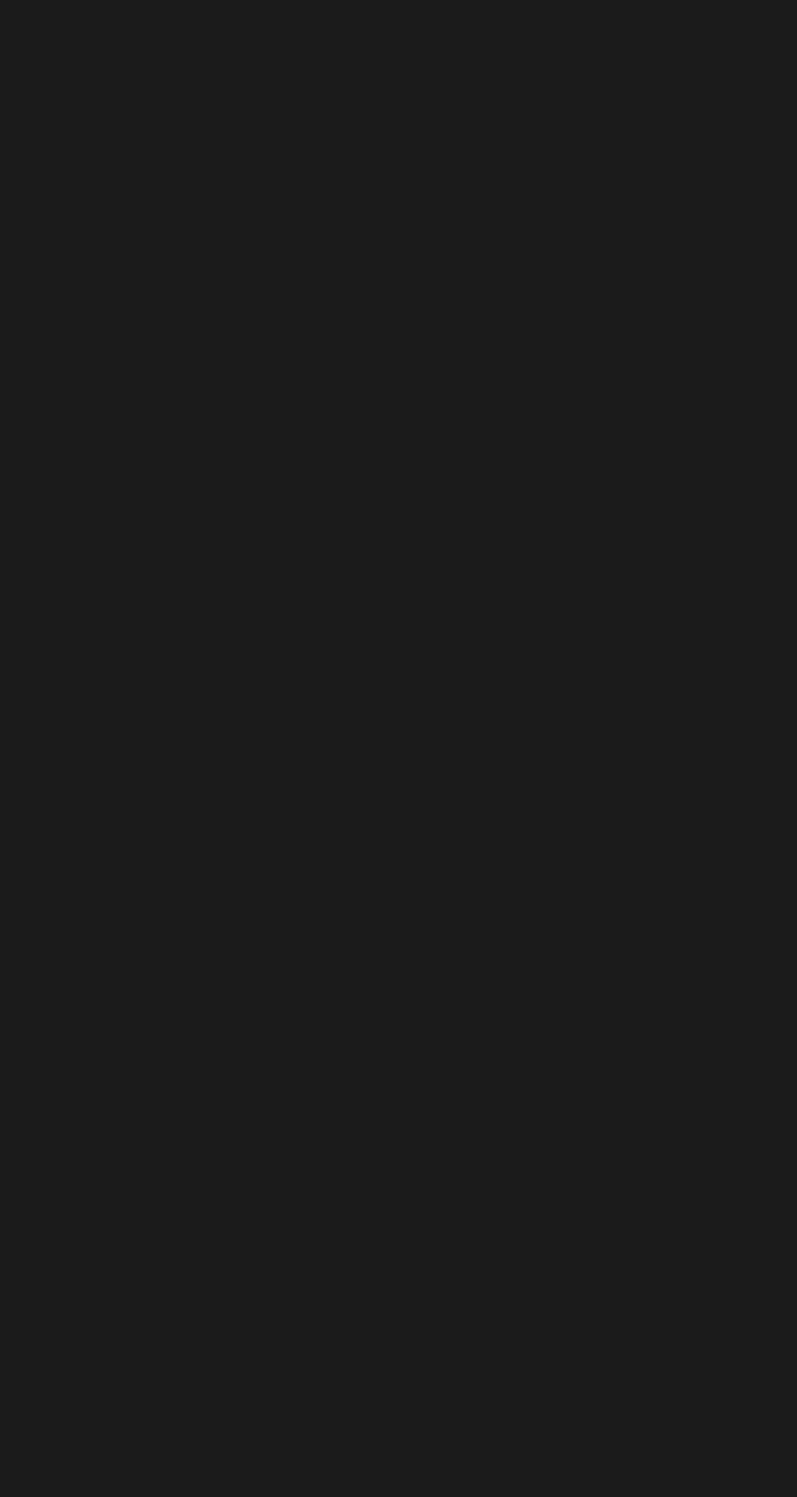
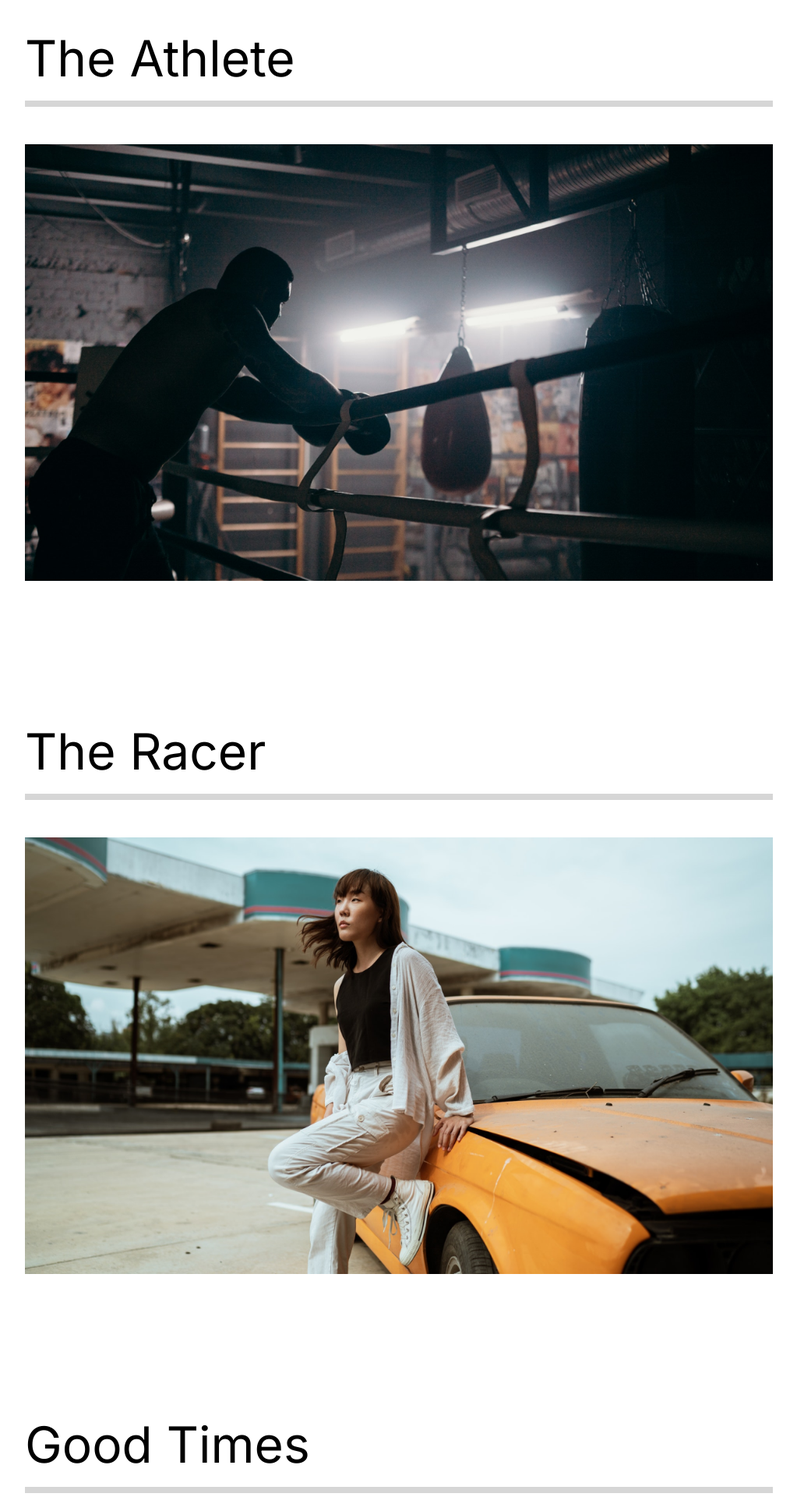
Before and after one commit to ChesterCabahug/shiny-react-portfolio, a React (Create React App) app: page /work in a window 1280 px wide. Shown: the part 140-2060 px from the top of the page at 78% size, without its empty margins (128-1151 px from the left). Before the commit the page ends 800 px from the top, so only its background shows below. Built offline with nearby package versions, Linux system fonts and the light colour scheme.

Commit message:
10. our work

```diff
--- a/src/pages/OurWork.jsx
+++ b/src/pages/OurWork.jsx
@@ -1,8 +1,61 @@
+import styled from "styled-components";
+import { Link } from "react-router-dom";
+
+// images
+import athlete from "../img/athlete-small.png";
+import theracer from "../img/theracer-small.png";
+import goodtimes from "../img/goodtimes-small.png";
+
 const OurWork = () => {
-    return (
-        <div className="our-work">
-            <h1>Our work</h1>
-        </div>
-    )
-}
-export default OurWork
+  return (
+    <Work>
+        <Movie>
+            <h2>The Athlete</h2>
+            <div className="line"></div>
+            <Link>
+                <img src={athlete} alt="athlete"/>
+            </Link>
+        </Movie>
+        <Movie>
+            <h2>The Racer</h2>
+            <div className="line"></div>
+            <Link>
+                <img src={theracer} alt="racer"/>
+            </Link>
+        </Movie>
+        <Movie>
+            <h2>Good Times</h2>
+            <div className="line"></div>
+            <Link>
+                <img src={goodtimes} alt="good times"/>
+            </Link>
+        </Movie>
+    </Work>
+  );
+};
+
+const Work = styled.div`
+  min-height: 100vh;
+  overflow: hidden;
+  padding: 5rem 10rem;
+  background: white;
+  h2 {
+      padding: 1rem 0;
+  }
+`;
+
+const Movie = styled.div`
+  padding-bottom: 10rem;
+  .line {
+      height: 0.5rem;
+      background: #cccc;
+      margin-bottom: 3rem;
+  }
+  img {
+      width: 100%;
+      height: 70vh;
+      object-fit: cover;
+  }
+`;
+
+export default OurWork;
```
Also changed, not shown: 1 other file (tests, documents, lock files or other folders).
